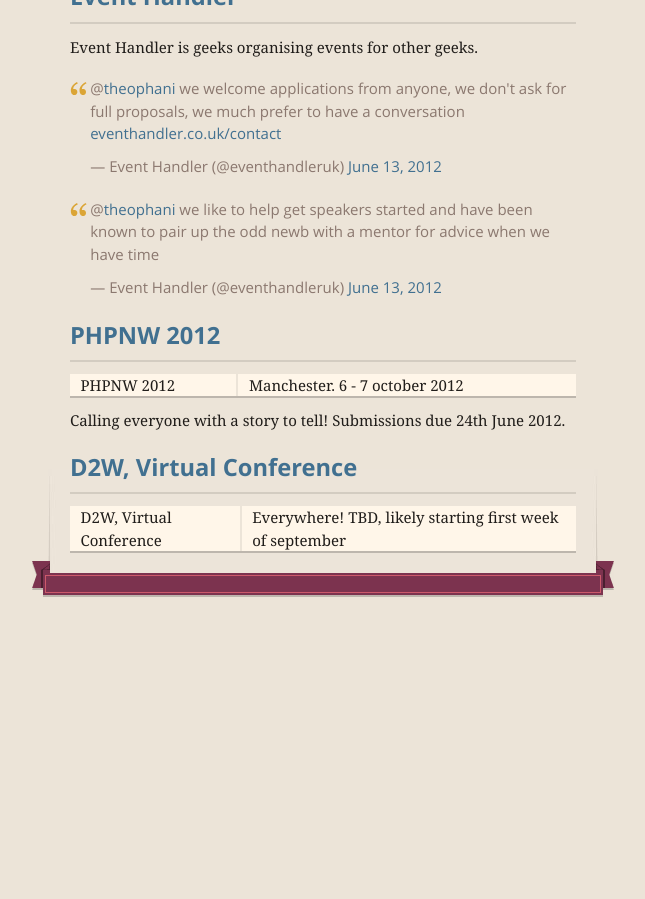
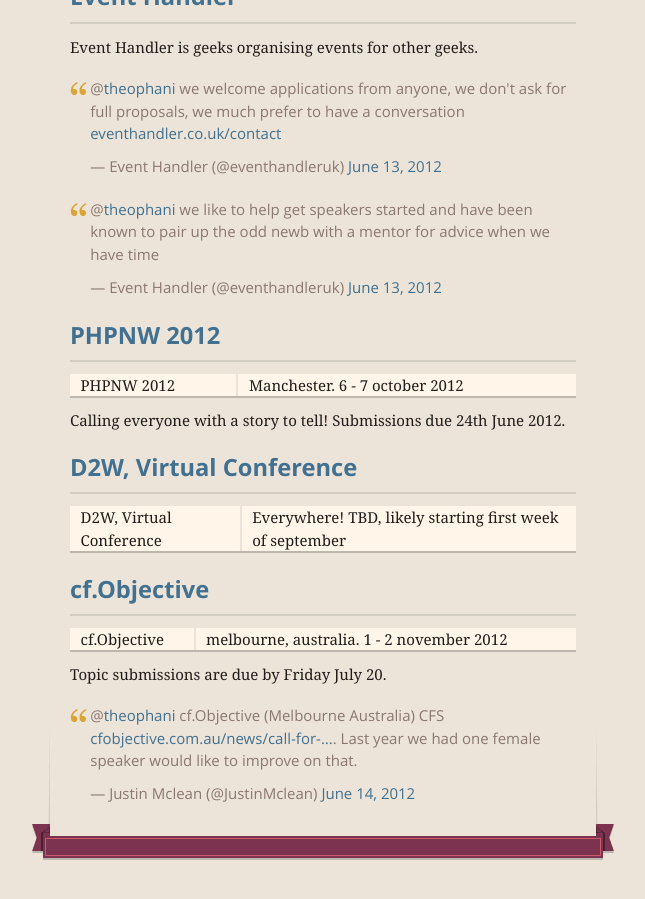
Before and after one commit to janl/waaa, a Jekyll site: the page built from _posts/2012-06-13-conferences-with-open-cfps.md, in a window 1280 px wide and 900 px high, scrolled down 1953 px. Shown: the whole window, without its empty margins (317-962 px from the left). Built offline with Jekyll 4.4.1, drawn with Linux system fonts in a browser that asks for light colours; nearby versions of some CDN libraries; comment, search, counter and statistics services are not loaded; before the commit the page ends 2590 px from its top, so only the background shows below that.

Commit message:
added cf.Objective

```diff
--- a/_posts/2012-06-13-conferences-with-open-cfps.md
+++ b/_posts/2012-06-13-conferences-with-open-cfps.md
@@ -90,6 +90,14 @@
 
 D2W, Virtual Conference | Everywhere! TBD, likely starting first week of september
 
+##[cf.Objective](http://cfobjective.com.au/news/call-for-speakers-for-2012)
+
+cf.Objective | melbourne, australia. 1 - 2 november 2012
+
+Topic submissions are due by Friday July 20.
+
+<blockquote class="twitter-tweet"><p>@<a href="https://twitter.com/theophani">theophani</a> cf.Objective (Melbourne Australia) CFS <a href="http://t.co/jSDS55pB" title="http://cfobjective.com.au/news/call-for-speakers-for-2012">cfobjective.com.au/news/call-for-…</a>. Last year we had one female speaker would like to improve on that.</p>&mdash; Justin Mclean (@JustinMclean) <a href="https://twitter.com/JustinMclean/status/213142794615791617" data-datetime="2012-06-14T05:36:16+00:00">June 14, 2012</a></blockquote>
+
 <!-- leave this script at the bottom please :) -->
 <!-- TODO: put this somewhere else ... -->
 <script src="//platform.twitter.com/widgets.js" charset="utf-8"> </script>
```
